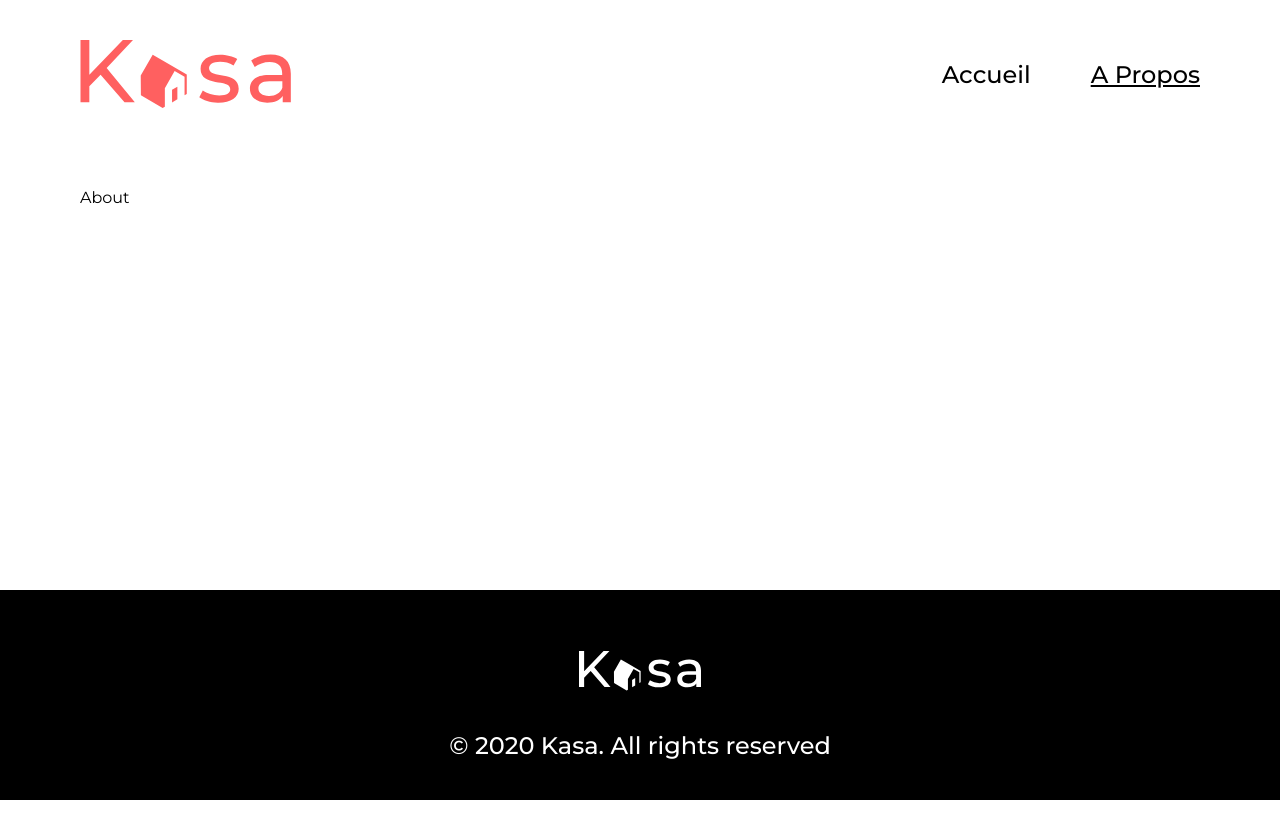
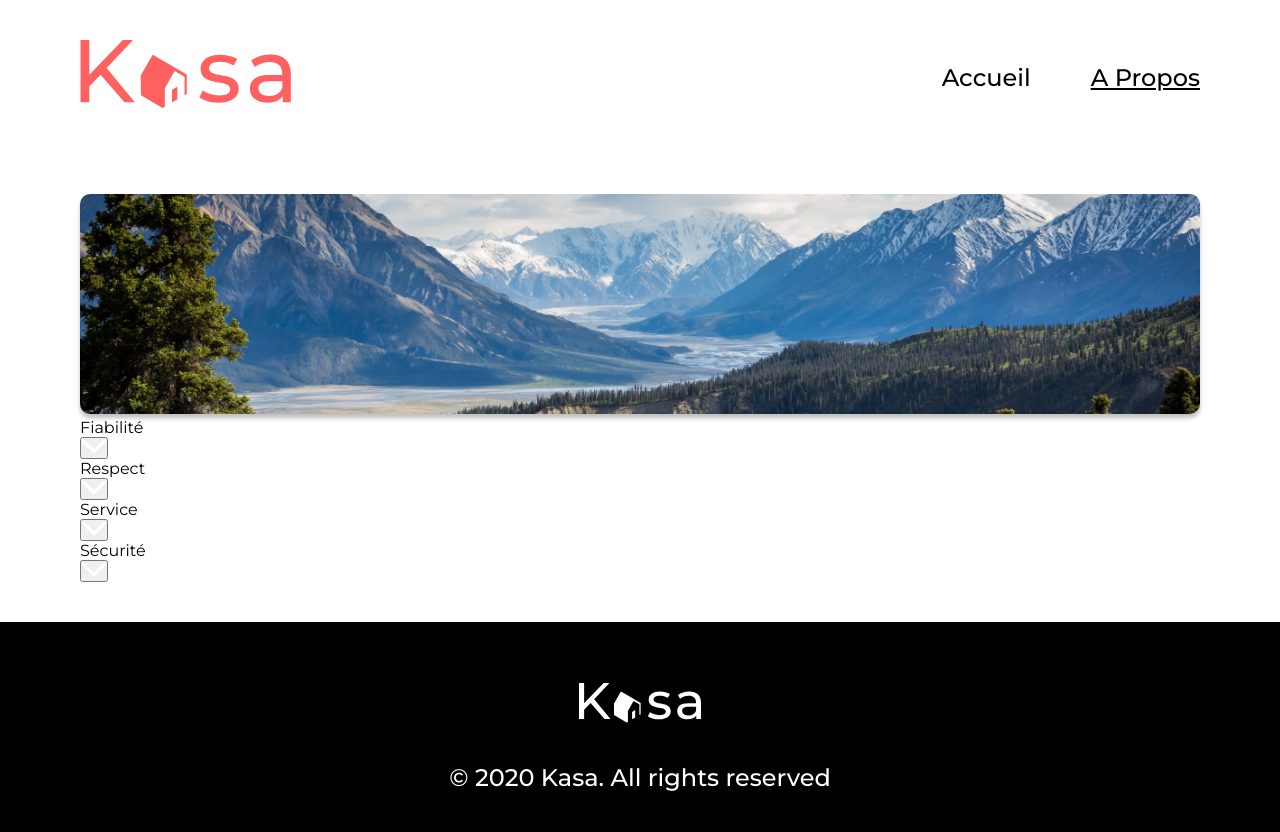
Before and after one commit to Linch022/Projet7-OC, a React (Vite) app in the folder my-react-app/: page /a-propos in a window 1280 px wide. Before the commit the page ends 800 px from the top, so only its background shows below. Built offline with nearby package versions, Linux system fonts and the light colour scheme.

Commit message:
fonctionnalité du composant collapse

```diff
--- /dev/null
+++ b/my-react-app/src/components/Collapse.jsx
@@ -0,0 +1,33 @@
+import { useState } from 'react';
+import vector from '../assets/Vector.svg';
+import PropTypes from 'prop-types';
+
+function Collapse({ collapseData }) {
+  const [isOpen, setIsOpen] = useState(false);
+  const toggleCollapse = () => {
+    setIsOpen(!isOpen);
+  };
+  return (
+    <div className='collapse'>
+      <p className='collapse__title'>{collapseData.title}</p>
+      <button className='collapse__button' onClick={toggleCollapse}>
+        <img src={vector} alt='' />
+      </button>
+      {isOpen && (
+        <ul>
+          {collapseData.content.map((item, index) => (
+            <li key={index}>{item}</li>
+          ))}
+        </ul>
+      )}
+    </div>
+  );
+}
+
+Collapse.propTypes = {
+  collapseData: PropTypes.shape({
+    title: PropTypes.string.isRequired,
+    content: PropTypes.arrayOf(PropTypes.string).isRequired,
+  }),
+};
+export default Collapse;
--- a/my-react-app/src/layout/Body.jsx
+++ b/my-react-app/src/layout/Body.jsx
@@ -1,4 +1,3 @@
-import React from 'react';
 import { Outlet } from 'react-router';
 
 function Body() {
--- a/my-react-app/src/layout/Header.jsx
+++ b/my-react-app/src/layout/Header.jsx
@@ -1,24 +1,41 @@
-import { Link, useLocation } from "react-router";
-import logo from "../assets/LOGO.svg";
+import { Link, useLocation } from 'react-router';
+import logo from '../assets/LOGO.svg';
 
 function Header() {
   const { pathname } = useLocation();
 
   return (
     <>
-      <nav className="nav">
-      <img src={logo} className="nav__logo" alt="" />
-        <ul className="nav__link-container">
+      <nav className='nav'>
+        <h1>
+          <img src={logo} className='nav__logo' alt='Kasa' />
+        </h1>
+        <ul className='nav__link-container'>
           <li>
-            <Link to="/" className={(pathname === "/" ? "nav__link--active " : "") + "nav__link"}>Accueil</Link>
+            <Link
+              to='/'
+              className={
+                (pathname === '/' ? 'nav__link--active ' : '') + 'nav__link'
+              }
+            >
+              Accueil
+            </Link>
           </li>
           <li>
-            <Link to='/a-propos' className={(pathname === "/a-propos" ? "nav__link--active " : "") + "nav__link"}>A Propos</Link>
+            <Link
+              to='/a-propos'
+              className={
+                (pathname === '/a-propos' ? 'nav__link--active ' : '') +
+                'nav__link'
+              }
+            >
+              A Propos
+            </Link>
           </li>
         </ul>
       </nav>
     </>
-  )
+  );
 }
 
-export default Header
+export default Header;
--- a/my-react-app/src/pages/About.jsx
+++ b/my-react-app/src/pages/About.jsx
@@ -1,8 +1,42 @@
+import Banner from '../components/Banner';
+import bannerImg from '../assets/banner-about.png';
+import Collapse from '../components/Collapse';
 
 function About() {
+  const collapsesData = [
+    {
+      title: 'Fiabilité',
+      content: [
+        'Les annonces postées sur Kasa garantissent une fiabilité totale. Les photos sont conformes aux logements, et toutes les informations sont régulièrement vérifiées par nos équipes.',
+      ],
+    },
+    {
+      title: 'Respect',
+      content: [
+        'La bienveillance fait partie des valeurs fondatrices de Kasa. Tout comportement discriminatoire ou de perturbation du voisinage entraînera une exclusion de la plateforme.',
+      ],
+    },
+    {
+      title: 'Service',
+      content: [
+        'La bienveillance fait partie des valeurs fondatrices de Kasa. Tout comportement discriminatoire ou de perturbation du voisinage entraînera une exclusion de la plateforme.',
+      ],
+    },
+    {
+      title: 'Sécurité',
+      content: [
+        "La sécurité est la priorité de Kasa. Aussi bien pour nos hôtes que pour les voyageurs, chaque logement correspond aux critères de sécurité établis par nos services. En laissant une note aussi bien à l'hôte qu'au locataire, cela permet à nos équipes de vérifier que les standards sont bien respectés. Nous organisons également des ateliers sur la sécurité domestique pour nos hôtes.",
+      ],
+    },
+  ];
   return (
-    <div>About</div>
-  )
+    <div className='about-page'>
+      <Banner bannerImg={bannerImg} />
+      {collapsesData.map((item, index) => (
+        <Collapse collapseData={item} key={index} />
+      ))}
+    </div>
+  );
 }
 
-export default About
+export default About;
--- a/my-react-app/src/styles/app.scss
+++ b/my-react-app/src/styles/app.scss
@@ -6,3 +6,4 @@
 @use './layout/body';
 @use './pages/home';
 @use './components/card';
+@use './components/banner';
--- /dev/null
+++ b/my-react-app/src/styles/components/_banner.scss
@@ -0,0 +1,40 @@
+@use '../abstracts/mixins';
+@use '../abstracts/variables' as variables;
+.banner {
+  position: relative;
+  &__img {
+    height: 110px;
+    width: 100%;
+    object-fit: cover;
+    border-radius: 10px;
+    box-shadow: 0px 4px 4px 0px #00000040;
+    filter: brightness(40%);
+    @include mixins.device(tablet) {
+      height: 220px;
+    }
+  }
+  &__txt {
+    position: absolute;
+    top: 50%;
+    left: 20px;
+    transform: translateY(-50%);
+    max-width: 60%;
+    color: white;
+    font-size: 24px;
+    font-weight: 700;
+    @include mixins.device(tablet) {
+      width: 100%;
+      left: 50%;
+      transform: translate(-50%, -50%);
+      max-width: 100%;
+      font-size: 48px;
+      text-align: center;
+    }
+  }
+}
+
+.about-page .banner {
+  &__img {
+    filter: none;
+  }
+}
--- a/my-react-app/src/styles/pages/_home.scss
+++ b/my-react-app/src/styles/pages/_home.scss
@@ -5,38 +5,6 @@
   display: flex;
   flex-direction: column;
   gap: 20px;
-}
-.banner {
-  position: relative;
-  &__img {
-    height: 110px;
-    width: 100%;
-    object-fit: cover;
-    border-radius: 10px;
-    box-shadow: 0px 4px 4px 0px #00000040;
-    filter: brightness(40%);
-    @include mixins.device(tablet) {
-      height: 220px;
-    }
-  }
-  &__txt {
-    position: absolute;
-    top: 50%;
-    left: 20px;
-    transform: translateY(-50%);
-    max-width: 60%;
-    color: white;
-    font-size: 24px;
-    font-weight: 700;
-    @include mixins.device(tablet) {
-      width: 100%;
-      left: 50%;
-      transform: translate(-50%, -50%);
-      max-width: 100%;
-      font-size: 48px;
-      text-align: center;
-    }
-  }
 }
 
 .card-container {
@@ -49,4 +17,7 @@
     border-radius: 25px;
     padding: 30px;
   }
+  @include mixins.device(xl-laptop) {
+    grid-template-columns: repeat(3, minmax(335px, 1fr));
+  }
 }
```
Also changed, not shown: my-react-app/src/components/Dropdown.jsx (deleted, +0 -8 lines), my-react-app/src/assets/banner-about.png (added).
